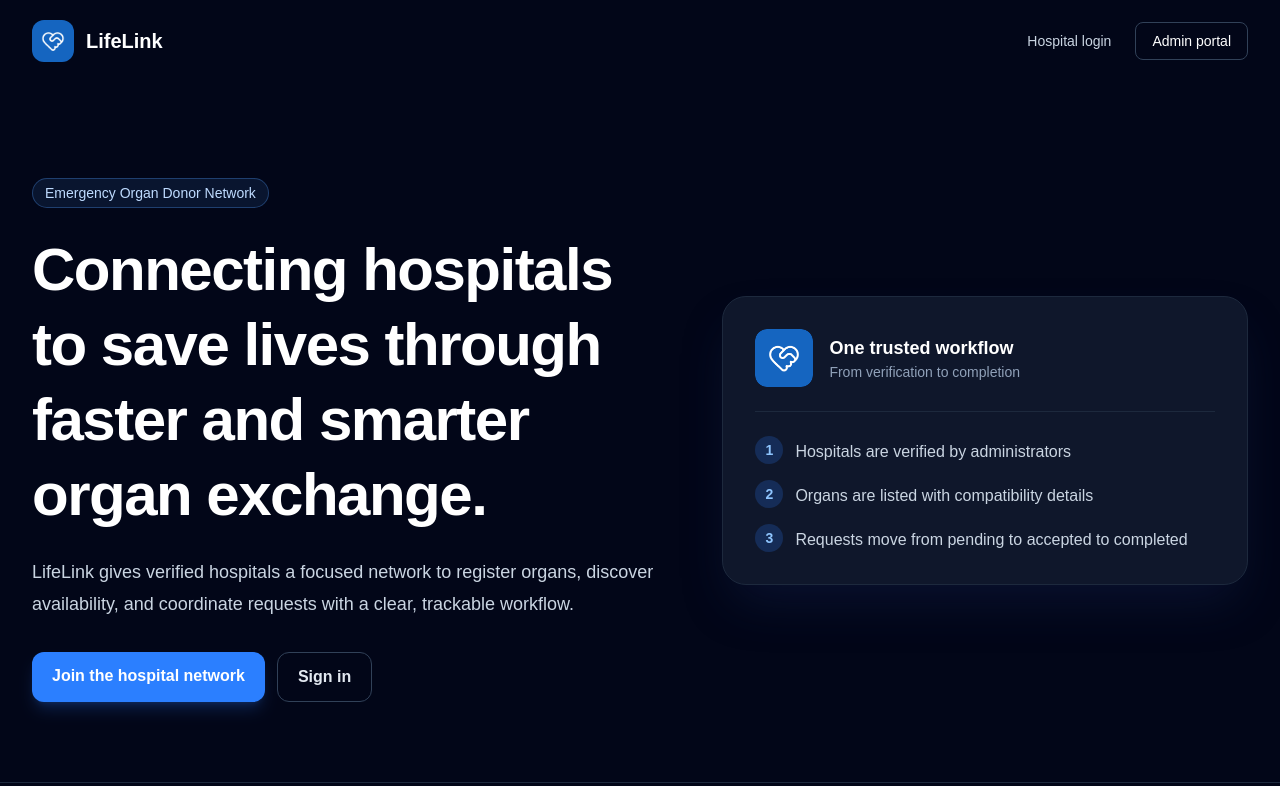
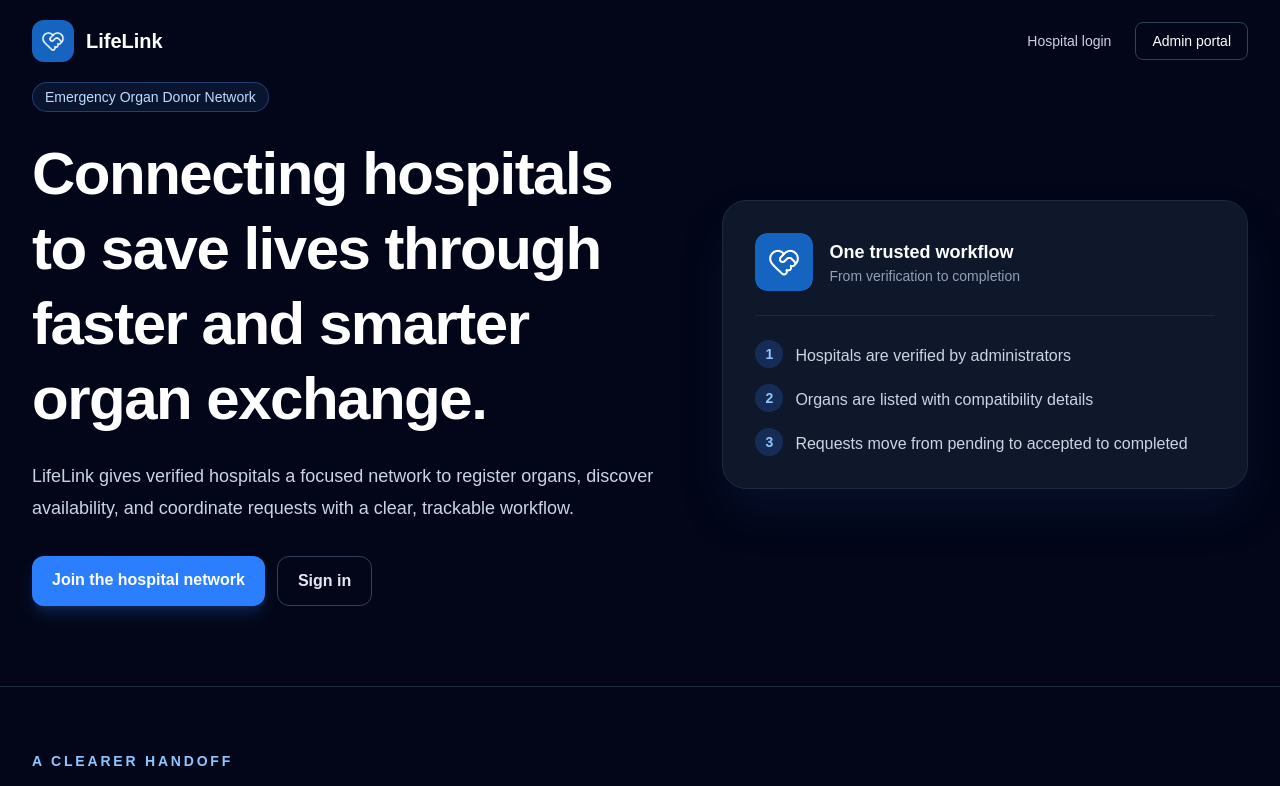
Before and after one commit to ujascode/LifeLink, a Next.js app in the folder frontend/: page / in a window 1280 px wide. Shown: the top 786 px of the page. Built offline with nearby package versions, Linux system fonts and the light colour scheme.

Commit message:
Refine landing page hero spacing

```diff
--- a/frontend/app/page.js
+++ b/frontend/app/page.js
@@ -11,7 +11,7 @@ export default function Home() {
         <div className="flex w-full items-center justify-between gap-2 text-sm sm:w-auto"><Link href="/hospital/login" className="rounded-lg px-2 py-2 text-slate-300 hover:text-white sm:px-4">Hospital login</Link><Link href="/admin/login" className="rounded-lg border border-slate-700 px-3 py-2 hover:bg-slate-800 sm:px-4">Admin portal</Link></div>
       </nav>
 
-      <section className="mx-auto grid max-w-7xl gap-12 px-5 pb-20 pt-16 lg:grid-cols-[1.1fr_0.9fr] lg:items-center lg:px-8 lg:pt-24">
+      <section className="mx-auto grid max-w-7xl gap-12 px-5 pb-20 lg:grid-cols-[1.1fr_0.9fr] lg:items-center lg:px-8">
         <div>
           <span className="inline-flex rounded-full border border-blue-400/30 bg-blue-400/10 px-3 py-1 text-sm font-medium text-blue-200">Emergency Organ Donor Network</span>
           <h1 className="mt-6 max-w-3xl text-4xl font-bold leading-tight tracking-tight sm:text-6xl">Connecting hospitals to save lives through faster and smarter organ exchange.</h1>
```
